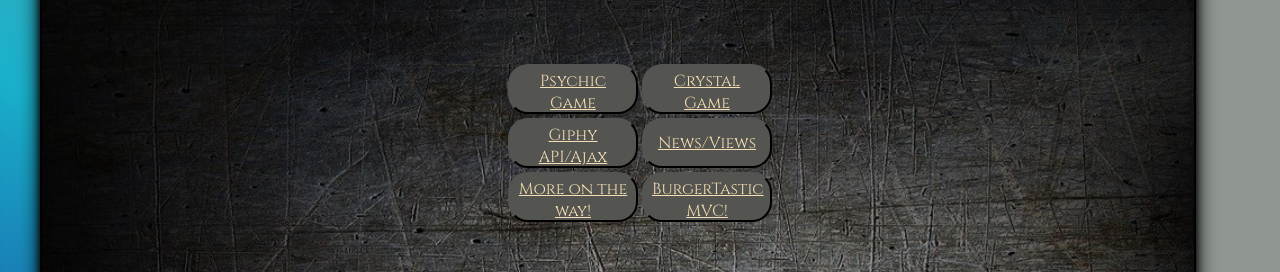
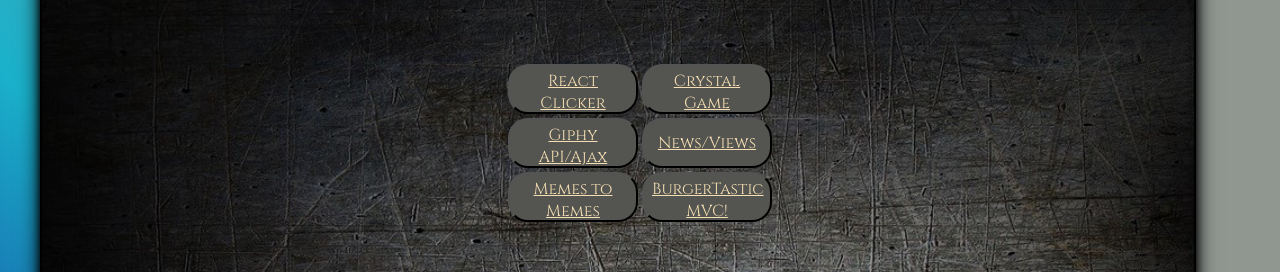
Before and after one commit to Hibbarcd/professionalRepo, a plain HTML site: page portfolio.html in a window 1280 px wide. Shown: the part 257-529 px from the top of the page. Drawn offline with Linux system fonts and the light colour scheme.

Commit message:
adding react game link

```diff
--- a/portfolio.html
+++ b/portfolio.html
@@ -20,7 +20,7 @@
                                 <tr>
                                     <td>
                                         <div class="image1">
-                                            <button class="button"><a href="https://hibbarcd.github.io/Psychic-Game/">Psychic Game</a></button>
+                                            <button class="button"><a href="https://tranquil-hamlet-17535.herokuapp.com/">React Clicker</a></button>
                                         </div>
                                     </td>
                                     <td>
@@ -44,7 +44,7 @@
                                 <tr>
                                     <td>
                                         <div class="image5">
-                                            <button class="button"><a href="https://hibbarcd.github.io/#/">More on the way!</a></button>
+                                            <button class="button"><a href="https://hibbarcd.github.io/#/">Memes to Memes</a></button>
                                         </div>
                                     </td>
                                     <td>
```
